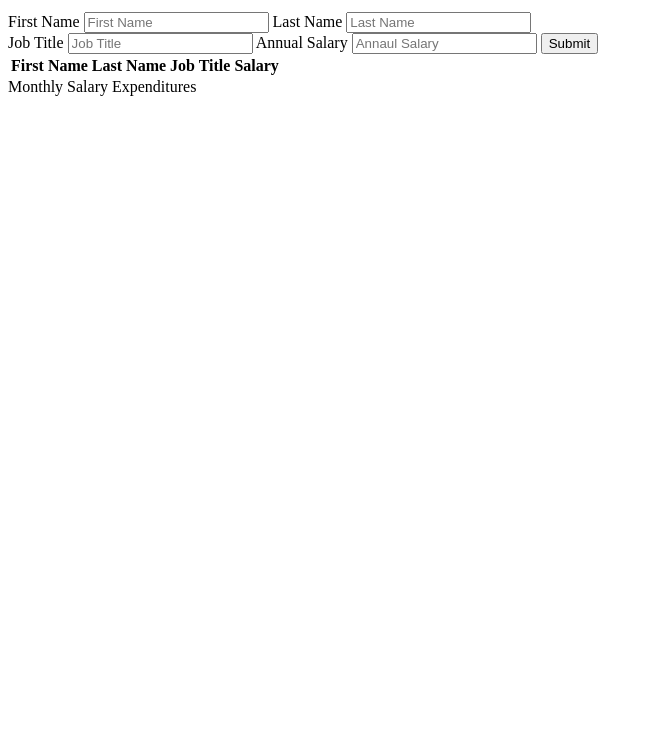
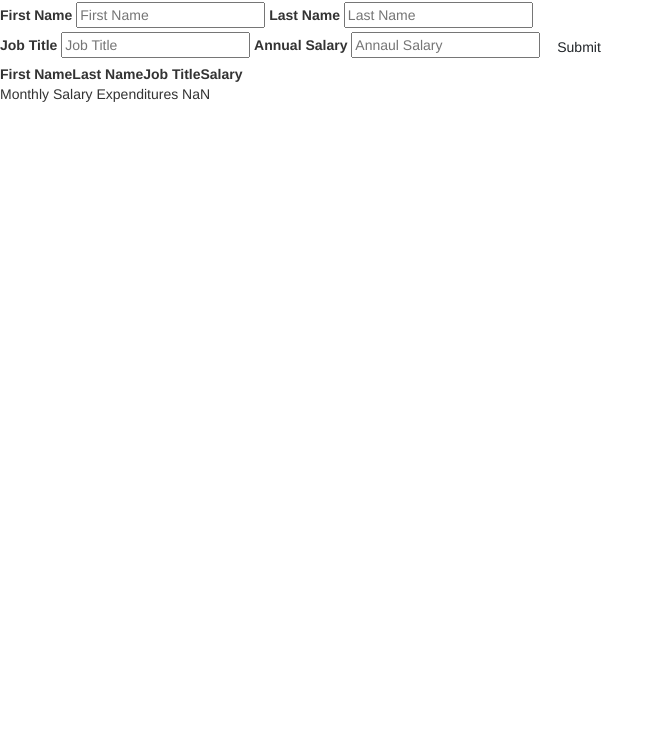
Before and after one commit to ale-cia/weekend_challenge_four, a website: page public/index.html in a window 1280 px wide. Shown: the part 68-800 px from the top of the page, without its empty margins (0-663 px from the left). Drawn offline with nearby package versions, Linux system fonts and the light colour scheme; no server answers.

Commit message:
Included Bootstrap CDN

```diff
--- a/public/index.html
+++ b/public/index.html
@@ -1,10 +1,22 @@
 <!DOCTYPE html>
 <html>
     <head>
+            <meta charset="utf-8">
+            <meta http-equiv="X-UA-Compatible" content="IE=edge">
+            <meta name="viewport" content="width=device-width, initial-scale=1">
+            <!-- The above 3 meta tags *must* come first in the head; any other head content must come *after* these tags -->
+
+        <link href="css/bootstrap.min.css" rel="stylesheet">
         <title>Employees Full Stack</title>
         <script src="../vendors/angular.js"></script>
         <script src="../scripts/client.js"></script>
-        <!-- <link rel="stylesheet" href="styles.css"> -->
+
+         <!-- Bootstrap -->
+        <link rel="stylesheet" href="https://maxcdn.bootstrapcdn.com/bootstrap/3.3.7/css/bootstrap.min.css" integrity="sha384-BVYiiSIFeK1dGmJRAkycuHAHRg32OmUcww7on3RYdg4Va+PmSTsz/K68vbdEjh4u" crossorigin="anonymous">
+
+        <!-- Optional theme -->
+        <link rel="stylesheet" href="https://maxcdn.bootstrapcdn.com/bootstrap/3.3.7/css/bootstrap-theme.min.css" integrity="sha384-rHyoN1iRsVXV4nD0JutlnGaslCJuC7uwjduW9SVrLvRYooPp2bWYgmgJQIXwl/Sp" crossorigin="anonymous">
+
     </head>
     <body ng-app="EmployeeApp" ng-controller="EmployeeController as vm">
         <h1>Employees Full Stack</h1>
@@ -47,9 +59,13 @@
         </table>
 
         <div>
-            Monthly Salary Expenditures {{ vm.sum }}
+            Monthly Salary Expenditures {{ vm.sum/12 }}
 
         </div>
     </div>
+
+    <!-- Latest compiled and minified JavaScript -->
+    <script src="https://maxcdn.bootstrapcdn.com/bootstrap/3.3.7/js/bootstrap.min.js" integrity="sha384-Tc5IQib027qvyjSMfHjOMaLkfuWVxZxUPnCJA7l2mCWNIpG9mGCD8wGNIcPD7Txa" crossorigin="anonymous"></script>
+
     </body>
 </html>
--- a/public/scripts/client.js
+++ b/public/scripts/client.js
@@ -26,6 +26,7 @@ app.controller('EmployeeController', ['$http', function ($http) {
         }).then(function(response){
             console.log(response);
             self.getEmployeeInfo();
+            self.employees = {};
         }); // end of $http
     }; // end of getMessages
 
@@ -43,4 +44,5 @@ app.controller('EmployeeController', ['$http', function ($http) {
 
     self.getEmployeeInfo();
     self.monthlySalary();
+
     }]);
```
Also changed, not shown: 1 other file.
